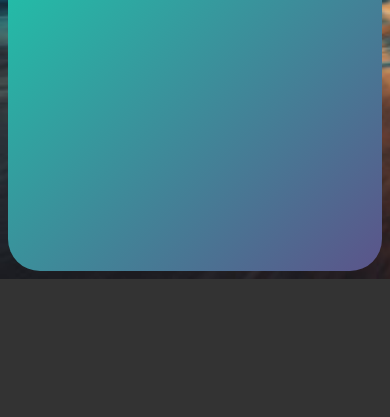
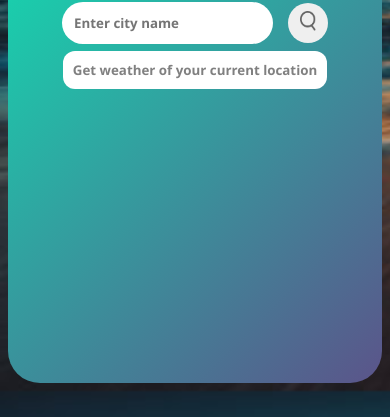
Before and after one commit to adi2687/Frienndify-Weather, a plain HTML site: page index.html in a window 390 px wide. Shown: the part 427-844 px from the top of the page. Drawn offline with Linux system fonts and the light colour scheme; no server answers.

Commit message:
Add files via upload

```diff
--- a/script.js
+++ b/script.js
@@ -123,7 +123,7 @@ function getImageForWeather(weather) {
         case "snow":
             return "snow.png";
         case "thunderstorm":
-            return "thunderstormmain.jpg";
+            return "thunderstormmain.png";
         case "drizzle":
             return "drizzlemain.png";
         case "mist":
--- a/weather.css
+++ b/weather.css
@@ -190,7 +190,9 @@ header img{
     width:60px;
     height:60px
 }
-
+::-webkit-scrollbar{
+    width:0px
+}
 @media screen and (max-width:830px) {
     .card {
         width: 100%
@@ -216,4 +218,11 @@ header img{
     .city {
         font-size: 120%
     }
+    body{
+        background-color: cyan;
+        background-repeat: repeat;
+    }
+    .card{
+        margin-top:30%
+    }
 }
```
Also changed, not shown: default.png (added), thunderstormmain.png (added).
